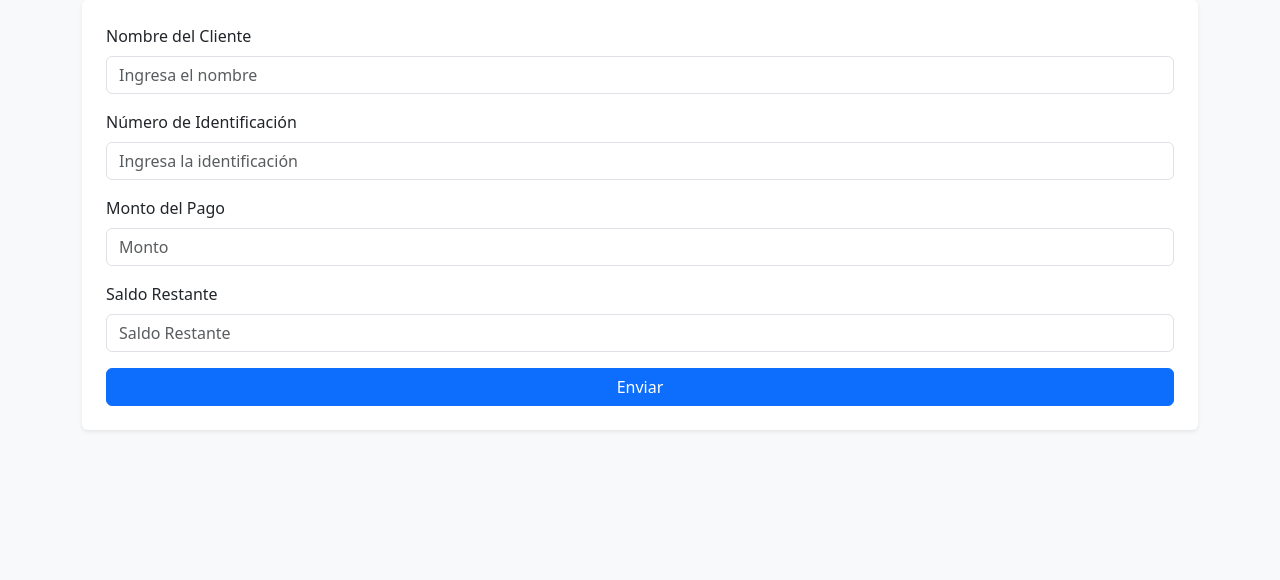
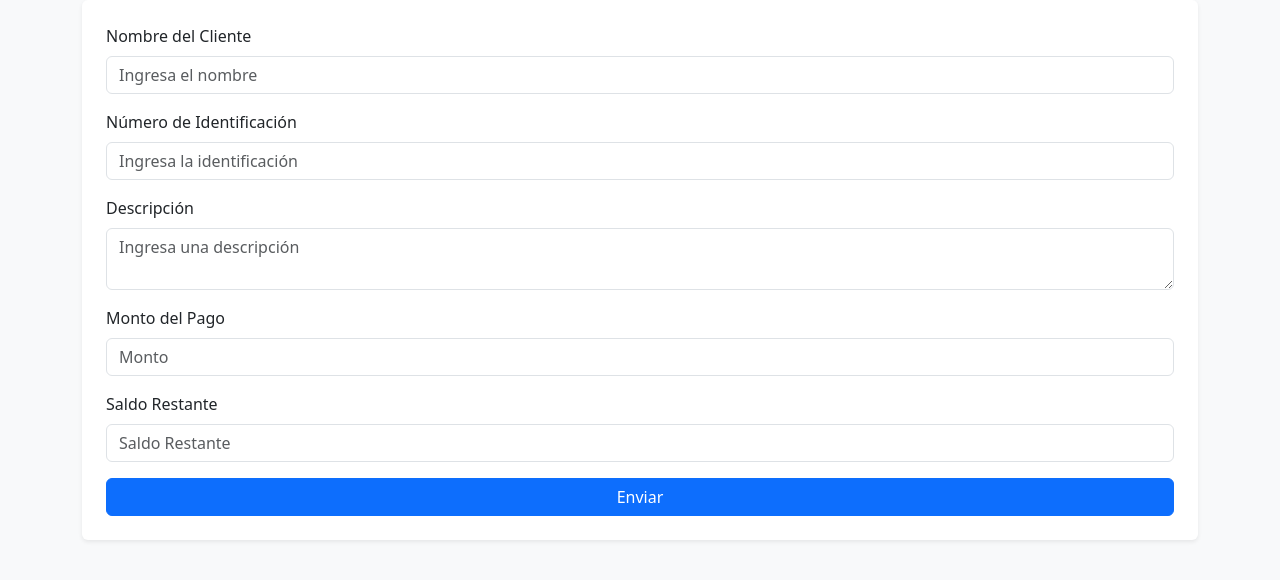
Before and after one commit to bryams-max/formulario-pago, a plain HTML site: page index.html in a window 1280 px wide. Shown: the part 110-690 px from the top of the page. Drawn offline with nearby package versions, Linux system fonts and the light colour scheme.

Commit message:
Update index.html

```diff
--- a/index.html
+++ b/index.html
@@ -17,6 +17,10 @@
             <div class="mb-3">
                 <label for="id" class="form-label">Número de Identificación</label>
                 <input type="text" id="id" name="id" class="form-control" placeholder="Ingresa la identificación" required>
+            </div>
+            <div class="mb-3">
+                <label for="description" class="form-label">Descripción</label>
+                <textarea id="description" name="description" class="form-control" placeholder="Ingresa una descripción" required></textarea>
             </div>
             <div class="mb-3">
                 <label for="amount" class="form-label">Monto del Pago</label>
```
